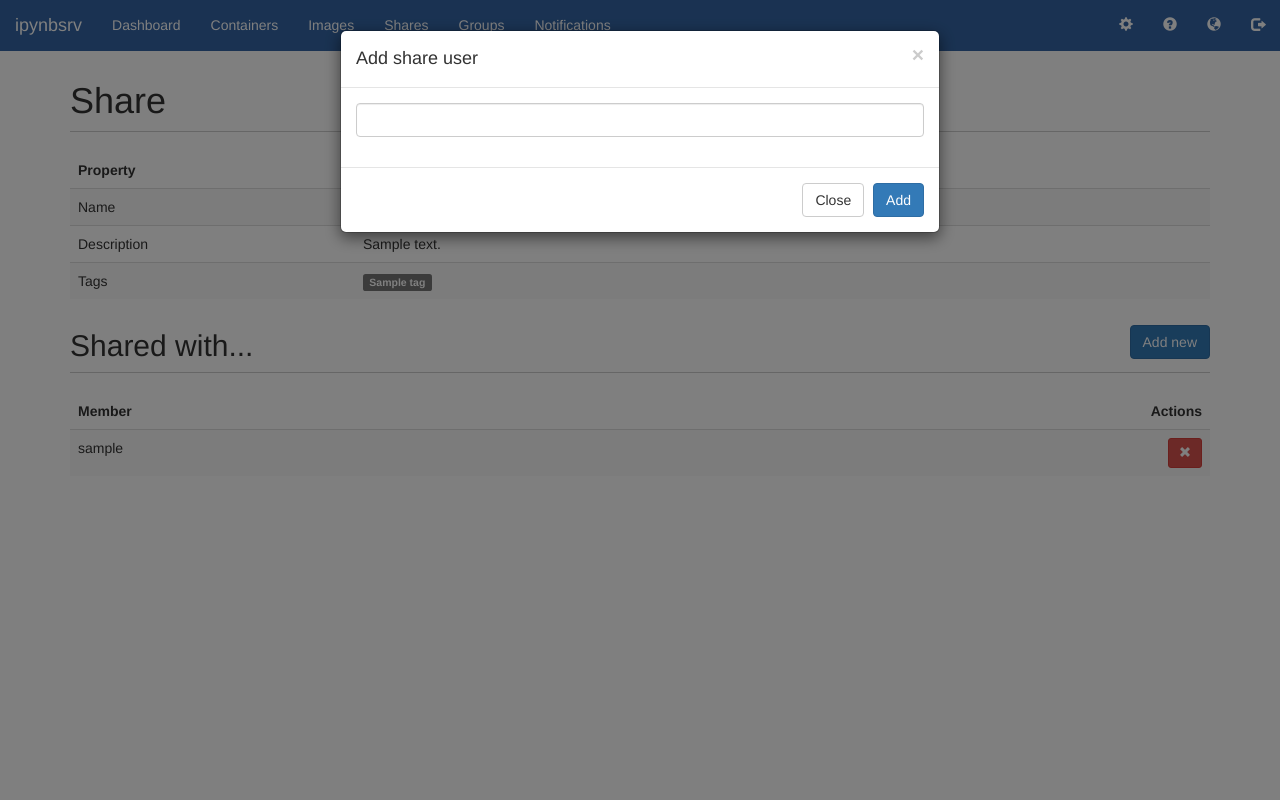
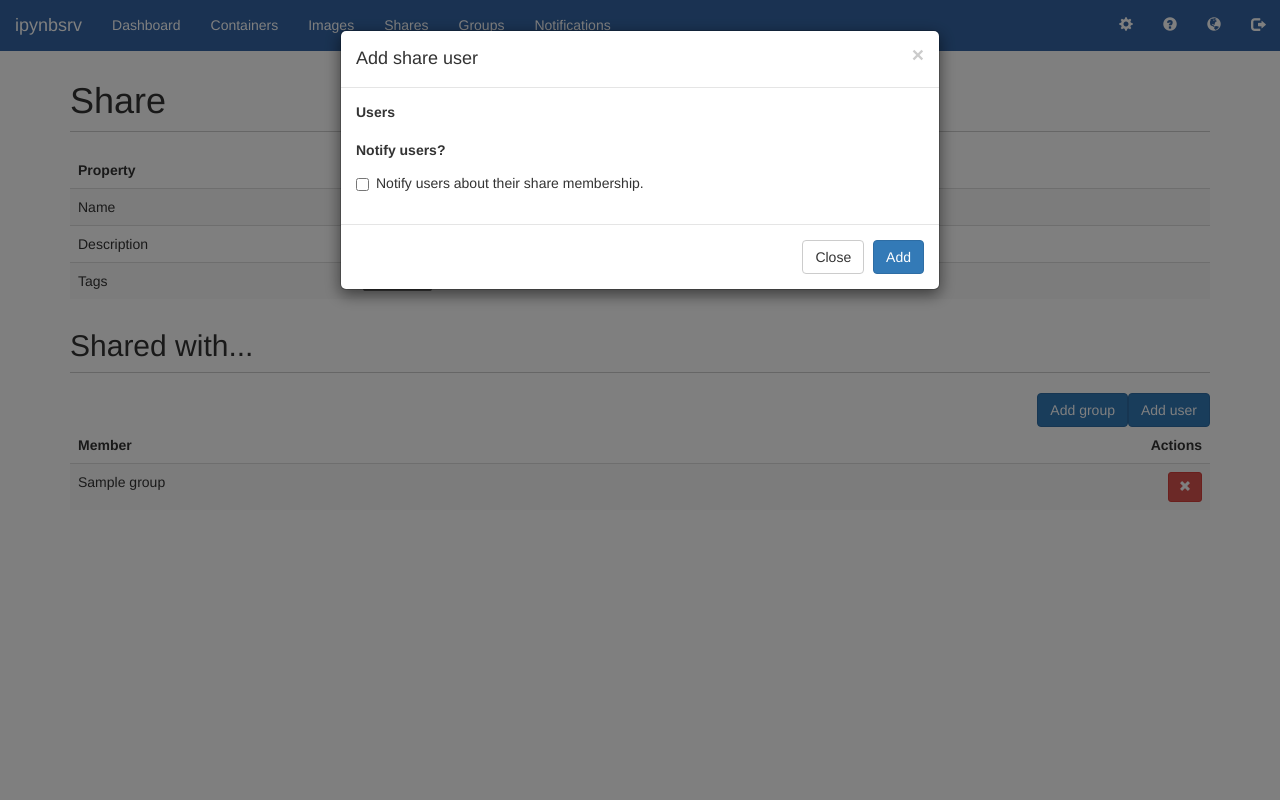
Before and after one commit to coco-project/coco, a Django app: template ipynbsrv/web/templates/web/shares/manage.html in a window 1280 px wide, after a click on "Add user". Run offline with Django 3.2, Linux system fonts and the light colour scheme; the template is opened without the code that fills it: most values are stand-ins (such as "Sample title", 1, 10 or a date in 2020); some libraries are stand-ins or nearby versions.

Commit message:
lots of fixes on notifications & shares

```diff
--- a/ipynbsrv/api/serializer.py
+++ b/ipynbsrv/api/serializer.py
@@ -183,6 +183,7 @@ class ShareSerializer(serializers.ModelSerializer):
     """
     members = BackendUserSerializer(source='get_members', many=True, read_only=True)
     tags = TagSerializer(many=True)
+    access_groups = CollaborationGroupSerializer(many=True, read_only=True)
 
     class Meta:
         model = Share
@@ -207,7 +208,6 @@ class ShareSerializer(serializers.ModelSerializer):
         group.save()
         backend_group = BackendGroup(
             django_group=group,
-            backend_id=BackendGroup.generate_internal_guid(),
             backend_pk=name
         )
         backend_group.save()
--- a/ipynbsrv/api/urls.py
+++ b/ipynbsrv/api/urls.py
@@ -54,7 +54,7 @@ urlpatterns = patterns('',
     url(r'^shares/$', views.ShareList.as_view(), name="shares"),
     url(r'^shares/(?P<pk>[0-9]+)$', views.ShareDetail.as_view(), name="share_detail"),
     url(r'^shares/(?P<pk>[0-9]+)/add_access_groups$', views.share_add_access_groups, name="share_add_access_groups"),
-    url(r'^shares/(?P<pk>[0-9]+)remove_access_groups$', views.share_remove_access_groups, name="share_remove_access_groups"),
+    url(r'^shares/(?P<pk>[0-9]+)/remove_access_groups$', views.share_remove_access_groups, name="share_remove_access_groups"),
 
     # /api/tag(s)/...
     url(r'^tags/$', views.TagList.as_view(), name="tags"),
--- a/ipynbsrv/api/views.py
+++ b/ipynbsrv/api/views.py
@@ -649,7 +649,7 @@ class ShareDetail(generics.RetrieveUpdateDestroyAPIView):
             return Share.objects.filter(
                 Q(owner=self.request.user.backend_user)
                 | Q(backend_group__django_group__user=self.request.user)
-                )
+                ).distinct()
 
 
 @api_view(['POST'])
--- a/ipynbsrv/web/templates/web/collaborationgroups/manage.html
+++ b/ipynbsrv/web/templates/web/collaborationgroups/manage.html
@@ -40,6 +40,8 @@
                     <td>Name:</td><td>{{ group.name }}</td>
                 </tr><tr>
                     <td>Creator:</td><td>{{ group.creator }}</td>
+                </tr><tr>
+                    <td>Public:</td><td>{{ group.is_public }}</td>
                 </tr>
             </tbody>
         </table>
--- a/ipynbsrv/web/templates/web/shares/index.html
+++ b/ipynbsrv/web/templates/web/shares/index.html
@@ -81,7 +81,6 @@
             <div class="alert alert-info">You have no shares yet.</div>
         {% endif %}
 
-        {% include 'web/shares/modal_adduser.html' with csrf_token=csrf_token only %}
         {% include 'web/shares/modal_create.html' with csrf_token=csrf_token only %}
     </div>
 </div>
--- a/ipynbsrv/web/templates/web/shares/manage.html
+++ b/ipynbsrv/web/templates/web/shares/manage.html
@@ -45,8 +45,13 @@
 
         <h2>Shared with...</h2>
         <form role="form">
-            <button type="button" class="btn btn-primary btn-create pull-right" data-toggle="modal" data-target="#modal-share-adduser">
-                Add new
+            <button type="button" class="btn btn-primary btn-adduser pull-right" data-toggle="modal" data-target="#modal-share-adduser">
+                Add user
+            </button>
+        </form>
+        <form role="form">
+            <button type="button" class="btn btn-primary btn-addgroup pull-right" data-toggle="modal" data-target="#modal-share-addgroup">
+                Add group
             </button>
         </form>
         <table class="table table-hover table-striped js-table-smart" cellspacing="0" width="100%">
@@ -57,15 +62,16 @@
                 </tr>
             </thead>
             <tbody>
-                {% for group in access_groups %}
+                {% for group in share.access_groups %}
+                {% if not group.is_single_user_group %}
                 <tr>
-                    <td>{{ member.username }}{% if member == request.user %} <span class="label label-info">That's you!</span>{% endif %}</td>
+                    <td>{{ group.name }}</td>
                     <td style="text-align: right">
                         {% if member.backend_user.id != share.owner %}
-                            <form action="{% url 'share_remove_user' %}" method="POST" role="form" class="form-action">
+                            <form action="{% url 'share_remove_access_group' %}" method="POST" role="form" class="form-action">
                                 {% csrf_token %}
                                 <input type="hidden" name="share_id" value="{{ share.id }}">
-                                <input type="hidden" name="user_id" value="{{ member.id }}">
+                                <input type="hidden" name="access_group" value="{{ group.id }}">
                                 <button class="btn btn-sm btn-danger" title="Remove from share?" data-toggle="confirmation" data-placement="left">
                                     <i class="glyphicon glyphicon-remove" aria-hidden="true"></i>
                                 </button>
@@ -73,11 +79,13 @@
                         {% endif %}
                     </td>
                 </tr>
+                {% endif %}
                 {% endfor %}
             </tbody>
         </table>
 
-        {% include 'web/shares/modal_adduser.html' with id=share.id origin='manage' csrf_token=csrf_token only %}
+        {% include 'web/shares/modal_addusers.html' with id=share.id groups=groups share=share origin='manage' csrf_token=csrf_token only %}
+        {% include 'web/shares/modal_addgroups.html' with id=share.id groups=groups share=share origin='manage' csrf_token=csrf_token only %}
     </div>
 </div>
 {% endblock %}
--- /dev/null
+++ b/ipynbsrv/web/templates/web/shares/modal_addgroups.html
@@ -0,0 +1,42 @@
+<div class="modal fade" id="modal-share-addgroup" tabindex="-1" role="dialog" aria-labelledby="modal-share-adduser" aria-hidden="true">
+    <div class="modal-dialog">
+        <div class="modal-content">
+            <div class="modal-header">
+                <button type="button" class="close" data-dismiss="modal">
+                    <span aria-hidden="true">&times;</span><span class="sr-only">Close</span>
+                </button>
+                <h4 class="modal-title">Add share user</h4>
+            </div>
+            <form action="{% url 'share_add_access_groups' %}" method="POST" role="form">
+                {% csrf_token %}
+                <input id="modal-share-adduser_id" type="hidden" name="id" value="{{ id }}">
+                <div class="modal-body">
+                    <div class="form-group">
+                        <label for="access_groups">Groups</label>
+                            {% for group in groups %}
+                                {% if group.id not in share.access_groups and not group.is_single_user_group %}
+                                <div class="checkbox">
+                                  <label><input name="access_groups" type="checkbox" value="{{ group.id }}">{{ group.name }}</label>
+                                </div>
+                                {% endif %}
+
+                            {% endfor %}
+                        </select>
+                    </div>
+
+                    <div class="form-group">
+                        <label for="notify">Notify users?</label>
+                        <div class="checkbox">
+                              <label><input name="notify" type="checkbox" value="notify">Notify users about their share membership.</label>
+                            </div>
+                    </div>
+                </div>
+                <div class="modal-footer">
+                    <button type="button" class="btn btn-default" data-dismiss="modal">Close</button>
+                    <button type="submit" class="btn btn-primary">Add</button>
+                </div>
+                <input type="hidden" name="origin" value="{{ origin }}" />
+            </form>
+        </div>
+    </div>
+</div>
--- a/ipynbsrv/web/templates/web/shares/modal_adduser.html
+++ b/ipynbsrv/web/templates/web/shares/modal_addusers.html
@@ -7,12 +7,28 @@
                 </button>
                 <h4 class="modal-title">Add share user</h4>
             </div>
-            <form action="{% url 'share_add_user' %}" method="POST" role="form">
+            <form action="{% url 'share_add_access_groups' %}" method="POST" role="form">
                 {% csrf_token %}
                 <input id="modal-share-adduser_id" type="hidden" name="id" value="{{ id }}">
                 <div class="modal-body">
                     <div class="form-group">
-                        <input id="users" type="text" class="form-control" name="users" required>
+                        <label for="recipient">Users</label>
+                            {% for group in groups %}
+                                {% if group.id not in share.access_groups and group.is_single_user_group %}
+                                <div class="checkbox">
+                                  <label><input name="access_groups" type="checkbox" value="{{ group.id }}">{{ group.name }}</label>
+                                </div>
+                                {% endif %}
+
+                            {% endfor %}
+                        </select>
+                    </div>
+
+                    <div class="form-group">
+                        <label for="notify">Notify users?</label>
+                        <div class="checkbox">
+                              <label><input name="notify" type="checkbox" value="notify">Notify users about their share membership.</label>
+                            </div>
                     </div>
                 </div>
                 <div class="modal-footer">
--- a/ipynbsrv/web/urls.py
+++ b/ipynbsrv/web/urls.py
@@ -38,12 +38,12 @@ urlpatterns = [
 
     # /share(s)/...
     url(r'^shares/$', 'ipynbsrv.web.views.shares.index', name='shares'),
-    url(r'^share/add_user$', 'ipynbsrv.web.views.shares.add_user', name='share_add_user'),
+    url(r'^share/add_access_groups$', 'ipynbsrv.web.views.shares.share_add_access_groups', name='share_add_access_groups'),
+    url(r'^share/remove_access_group$', 'ipynbsrv.web.views.shares.share_remove_access_group', name='share_remove_access_group'),
     url(r'^share/create$', 'ipynbsrv.web.views.shares.create', name='share_create'),
     url(r'^share/delete$', 'ipynbsrv.web.views.shares.delete', name='share_delete'),
     url(r'^share/leave$', 'ipynbsrv.web.views.shares.leave', name='share_leave'),
     url(r'^share/manage/(\d+)$', 'ipynbsrv.web.views.shares.manage', name='share_manage'),
-    url(r'^share/remove_user$', 'ipynbsrv.web.views.shares.remove_member', name='share_remove_user'),
 
     # /notification(s)/...
     url(r'^notifications/$', 'ipynbsrv.web.views.notifications.index', name='notifications'),
```
Also changed, not shown: ipynbsrv/core/auth/authentication_backends.py (+6 -1 lines), ipynbsrv/core/models.py (+10 -3 lines), ipynbsrv/web/views/shares.py (+48 -99 lines).
